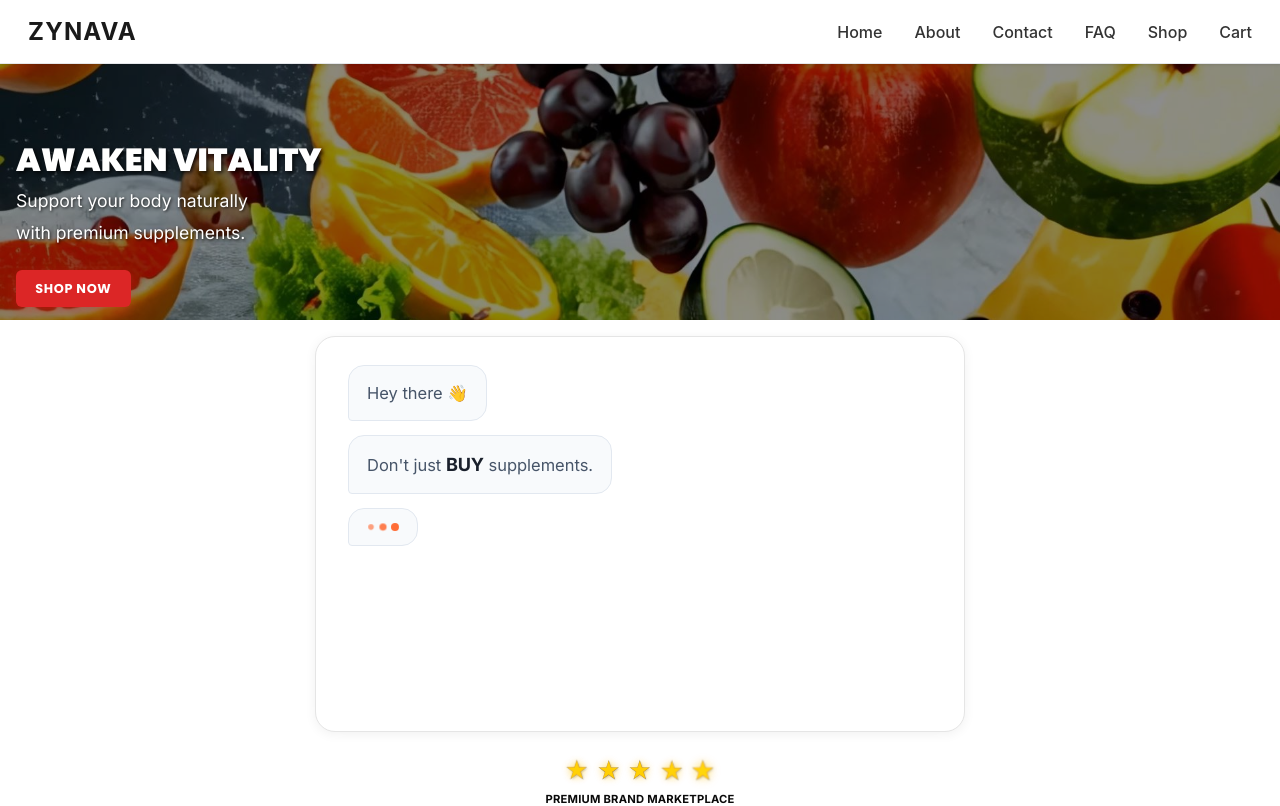
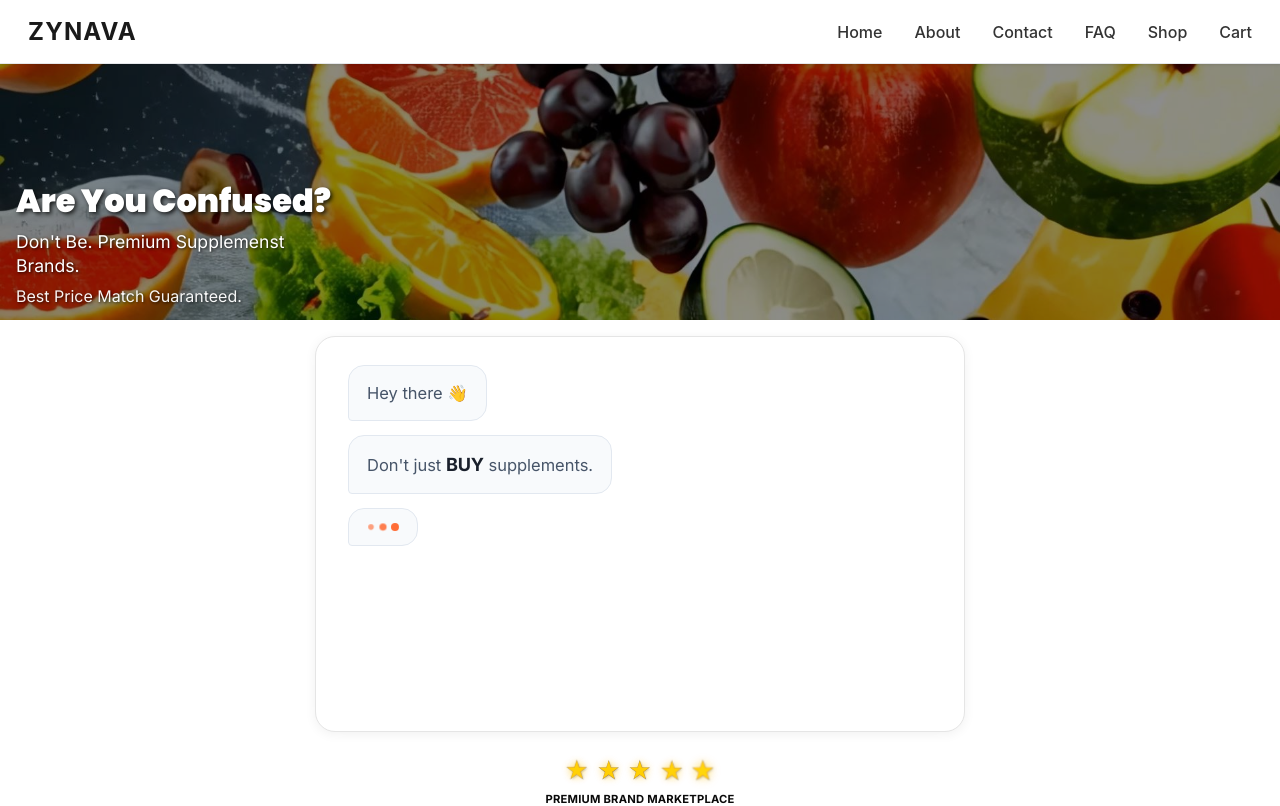
Before and after one commit to Ofranc1208/Zynava-1, a Next.js app: page / in a window 1280 px wide. Shown: the top 806 px of the page. Built offline with nearby package versions, Linux system fonts and the light colour scheme.

Commit message:
Update hero section messaging and quiz supplement names - Remove shop button, add confusion messaging - Update supplement labels to recognizable product names - Standardize all quiz step titles to 'Supplement Focus'

```diff
--- a/src/views/Home/components/Hero/hero-section/HomeHeroSection.tsx
+++ b/src/views/Home/components/Hero/hero-section/HomeHeroSection.tsx
@@ -1,6 +1,5 @@
 'use client'
 
-import Link from 'next/link'
 import HeroBackgroundContainer from '../hero-background'
 
 export default function HomeHeroSection() {
@@ -27,67 +26,38 @@ export default function HomeHeroSection() {
         maxWidth: '320px'
       }}>
             <h2 style={{
-              fontSize: 'clamp(1.2rem, 3.2vw, 2rem)', // Reduced by 20%
+              fontSize: 'clamp(1.2rem, 3.2vw, 2rem)',
               fontWeight: '900',
               color: '#ffffff',
               margin: '0 0 0.75rem 0',
-              textTransform: 'uppercase',
+              textTransform: 'none',
               lineHeight: 1.1,
               fontFamily: 'Poppins, sans-serif',
               textShadow: '2px 2px 4px rgba(0, 0, 0, 0.8)'
             }}>
-              AWAKEN VITALITY
+              Are You Confused?
             </h2>
         <p style={{
           fontSize: 'clamp(0.9rem, 2.2vw, 1.1rem)',
           color: '#ffffff',
-          margin: '0 0 0.5rem 0',
-          lineHeight: 1.4,
+          margin: '0',
+          lineHeight: 1.35,
           fontFamily: 'Inter, sans-serif',
           textShadow: '1px 1px 3px rgba(0, 0, 0, 0.8)'
         }}>
-          Support your body naturally
+          Don&apos;t Be. Premium Supplemenst Brands.
         </p>
         <p style={{
-          fontSize: 'clamp(0.9rem, 2.2vw, 1.1rem)',
+          fontSize: 'clamp(0.85rem, 2vw, 1rem)',
           color: '#ffffff',
-          margin: '0 0 1.5rem 0',
-          lineHeight: 1.4,
+          margin: '0.5rem 0 0',
+          lineHeight: 1.35,
           fontFamily: 'Inter, sans-serif',
-          textShadow: '1px 1px 3px rgba(0, 0, 0, 0.8)'
+          textShadow: '1px 1px 3px rgba(0, 0, 0, 0.8)',
+          opacity: 0.95
         }}>
-          with premium supplements.
+          Best Price Match Guaranteed.
         </p>
-        <Link
-          href="/products"
-          style={{
-            display: 'inline-block',
-            padding: '0.6rem 1.2rem',
-            backgroundColor: '#dc2626',
-            color: 'white',
-            textDecoration: 'none',
-            borderRadius: '6px',
-            fontSize: '0.8rem',
-            fontWeight: '700',
-            textTransform: 'uppercase',
-            letterSpacing: '0.05em',
-            transition: 'all 0.3s ease',
-            fontFamily: 'Poppins, sans-serif',
-            boxShadow: '0 4px 12px rgba(220, 38, 38, 0.4)'
-          }}
-          onMouseEnter={(e) => {
-            e.currentTarget.style.backgroundColor = '#b91c1c'
-            e.currentTarget.style.transform = 'translateY(-2px)'
-            e.currentTarget.style.boxShadow = '0 6px 16px rgba(220, 38, 38, 0.5)'
-          }}
-          onMouseLeave={(e) => {
-            e.currentTarget.style.backgroundColor = '#dc2626'
-            e.currentTarget.style.transform = 'translateY(0)'
-            e.currentTarget.style.boxShadow = '0 4px 12px rgba(220, 38, 38, 0.4)'
-          }}
-        >
-          SHOP NOW
-        </Link>
       </div>
     </section>
   )
```
Also changed, not shown: src/components/advisor/AdvisorChat/goalSpecificConcerns.ts (+60 -60 lines), 1 other file (tests, documents, lock files or other folders).
